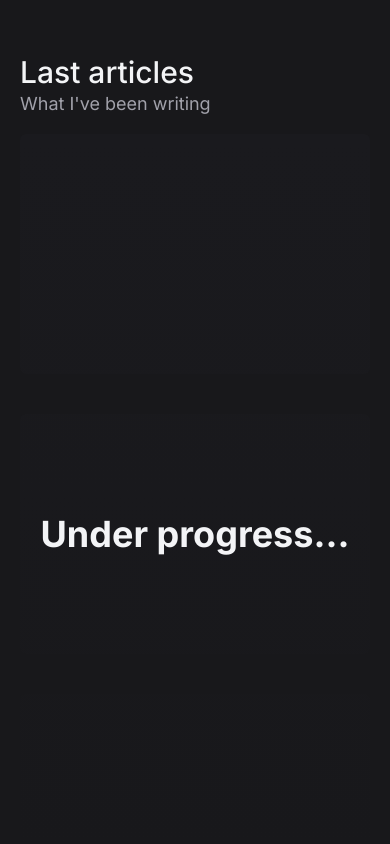
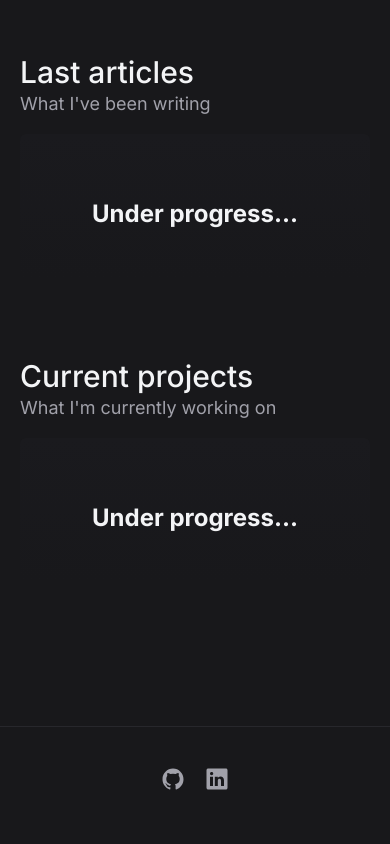
Before and after one commit to RafaLopesMelo/rafael-melo, a Next.js app: page / in a window 390 px wide. Shown: the part 1440-2284 px from the top of the page. Built offline with nearby package versions, Linux system fonts and the light colour scheme.

Commit message:
chore: add responsive

```diff
--- a/src/app/(pages)/template.tsx
+++ b/src/app/(pages)/template.tsx
@@ -17,8 +17,8 @@ export default function RootTemplate({
 }>) {
     return (
         <div className="flex min-h-screen dark:bg-black">
-            <div className="mx-auto max-w-7xl w-full bg-white ring-1 ring-zinc-100 dark:bg-zinc-900 dark:ring-zinc-300/20">
-                <div className="sm:px-8">
+            <div className="mx-auto max-w-7xl w-full bg-white ring-1 ring-zinc-100 dark:bg-zinc-900 dark:ring-zinc-300/20 flex flex-col">
+                <div className="sm:px-8 grow">
                     <div className="mx-auto px-5 lg:px-16">
                         <Header />
                         <motion.main
--- a/src/shared/components/coming-soon/index.tsx
+++ b/src/shared/components/coming-soon/index.tsx
@@ -18,14 +18,17 @@ export const ComingSoon = ({ lines, perLine }: ComingSoonProps) => {
     return (
         <div className="relative">
             <div className="flex items-center justify-center absolute w-full h-full bg-gradient-to-b from-transparent to-90% to-zinc-900">
-                <Text as="span" className="text-4xl font-bold text-center">
+                <Text
+                    as="span"
+                    className="text-2xl md:text-4xl font-bold text-center"
+                >
                     Under progress...
                 </Text>
             </div>
             <div
                 className={`grid ${
                     gridColsClassNames[perLine - 1]
-                } sm:grid-cols-2 grid-cols-1 gap-10`}
+                } sm:grid-cols-2 grid-cols-1 gap-10 max-h-40 md:max-h-none overflow-hidden`}
             >
                 {Array.from({ length: elementsCount }).map((_, i) => (
                     <div
```
